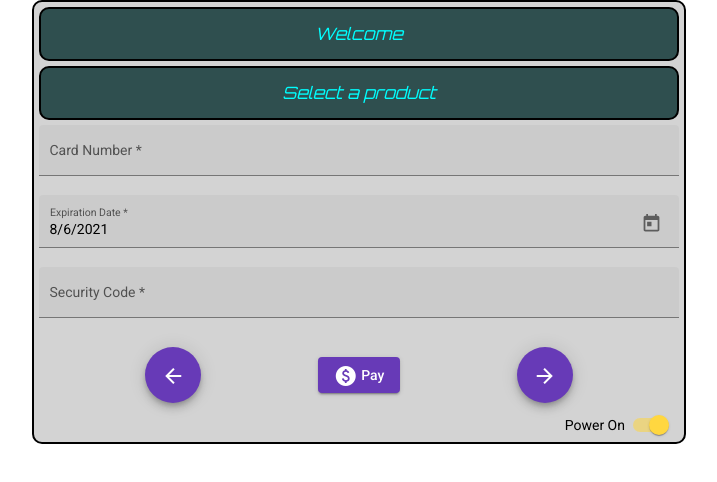
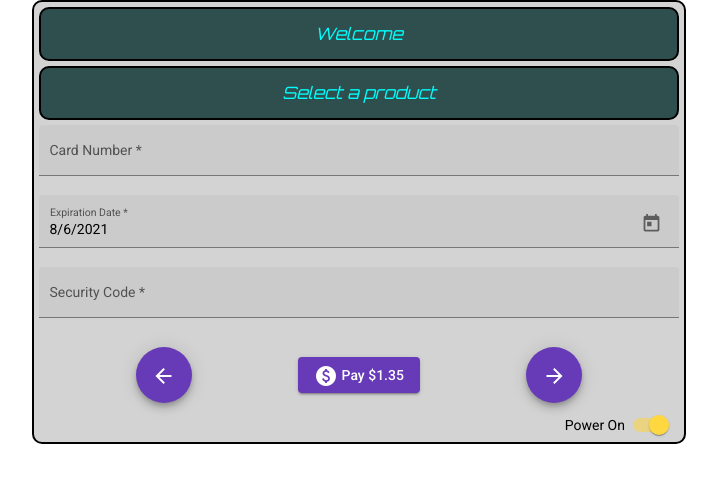
Before and after one commit to jacarder/vending_machine, an Angular app: page / in a window 1280 px wide. Shown: the top 482 px of the page, without its empty margins (281-998 px from the left). Built offline with nearby package versions, Linux system fonts and the light colour scheme.

Commit message:
Add currency to pay button

```diff
--- a/src/app/components/vending-item-display/vending-item-display.component.html
+++ b/src/app/components/vending-item-display/vending-item-display.component.html
@@ -9,7 +9,7 @@
 		<div class="pay-container">
 			<button mat-raised-button [disabled]="selectedItem.quantity <= 0" color="primary" (click)="payForItem()" reset>
 				<mat-icon>paid</mat-icon>
-				Pay
+				Pay {{selectedItem.price | currency }}
 			</button>
 		</div>
 		<button mat-fab color="primary" (click)="forward()" reset>
```
